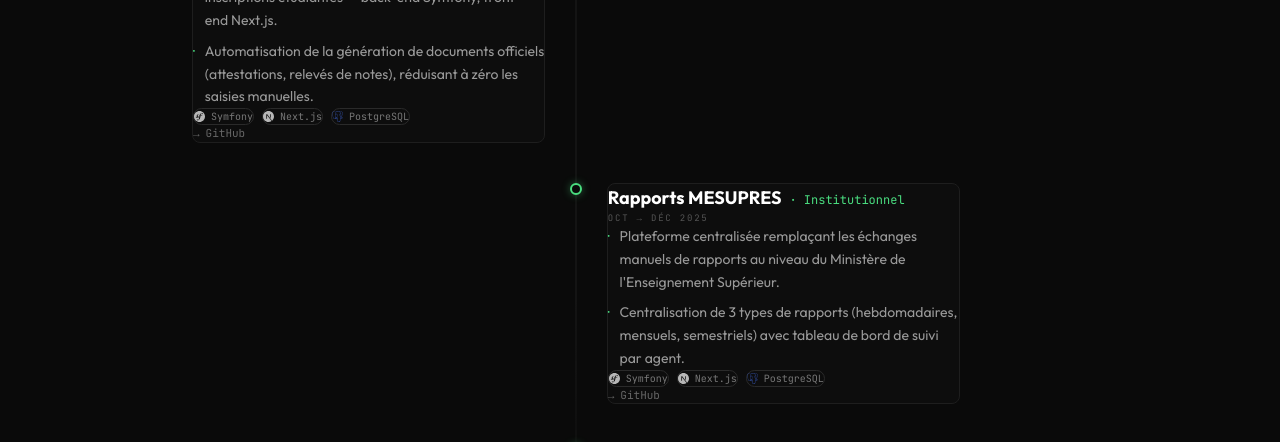
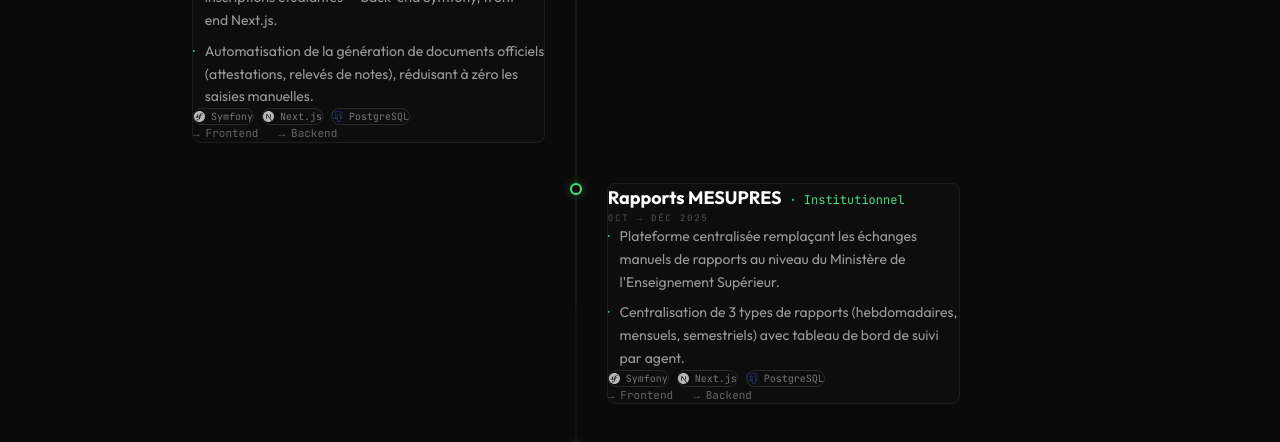
Before and after one commit to zoAntonio/portfolio, a React (Vite) app: page / in a window 1280 px wide. Shown: the part 2520-2962 px from the top of the page. Built offline with nearby package versions, Linux system fonts and the light colour scheme.

Commit message:
[chore]: update the data on the project

```diff
--- a/src/data.js
+++ b/src/data.js
@@ -102,7 +102,10 @@ export const PROJECTS = [
       ],
     },
     stack: ['Symfony', 'Next.js', 'PostgreSQL'],
-    github: 'https://github.com/ogsan-zo/inscription-frontend',
+    repos: [
+      { label: 'Frontend', url: 'https://github.com/ogsan-zo/inscription-frontend' },
+      { label: 'Backend',  url: 'https://github.com/ogsan-zo/inscription-backend' },
+    ],
     live: '#',
   },
   {
@@ -121,7 +124,10 @@ export const PROJECTS = [
       ],
     },
     stack: ['Symfony', 'Next.js', 'PostgreSQL'],
-    github: 'https://github.com/ogsan-zo/rapports-backend',
+    repos: [
+      { label: 'Frontend', url: 'https://github.com/ogsan-zo/rapports-frontend' },
+      { label: 'Backend',  url: 'https://github.com/ogsan-zo/rapports-backend' },
+    ],
     live: '#',
   },
   {
@@ -140,7 +146,9 @@ export const PROJECTS = [
       ],
     },
     stack: ['Java', 'Spring'],
-    github: 'https://github.com/ogsan-zo/framework',
+    repos: [
+      { label: 'GitHub', url: 'https://github.com/ogsan-zo/framework' },
+    ],
     live: '#',
   },
 ]
--- a/src/pages/Projects.jsx
+++ b/src/pages/Projects.jsx
@@ -48,15 +48,18 @@ function ProjectCard({ project, inView, delay, isLeft, lang, t }) {
         ))}
       </div>
 
-      <div className="flex gap-5">
+      <div className="flex flex-wrap gap-5">
+        {project.repos.map((repo) => (
           <a
-          href={project.github}
+            key={repo.label}
+            href={repo.url}
             target="_blank"
             rel="noopener noreferrer"
             className="font-mono text-[11px] text-[#666] hover:text-[#4ade80] transition-colors duration-200 flex items-center gap-1.5"
           >
-          <span>→</span> GitHub
+            <span>→</span> {repo.label}
           </a>
+        ))}
         {project.live !== '#' && (
           <a
             href={project.live}
```
Lines whose indentation alone changed are shown as unchanged.
